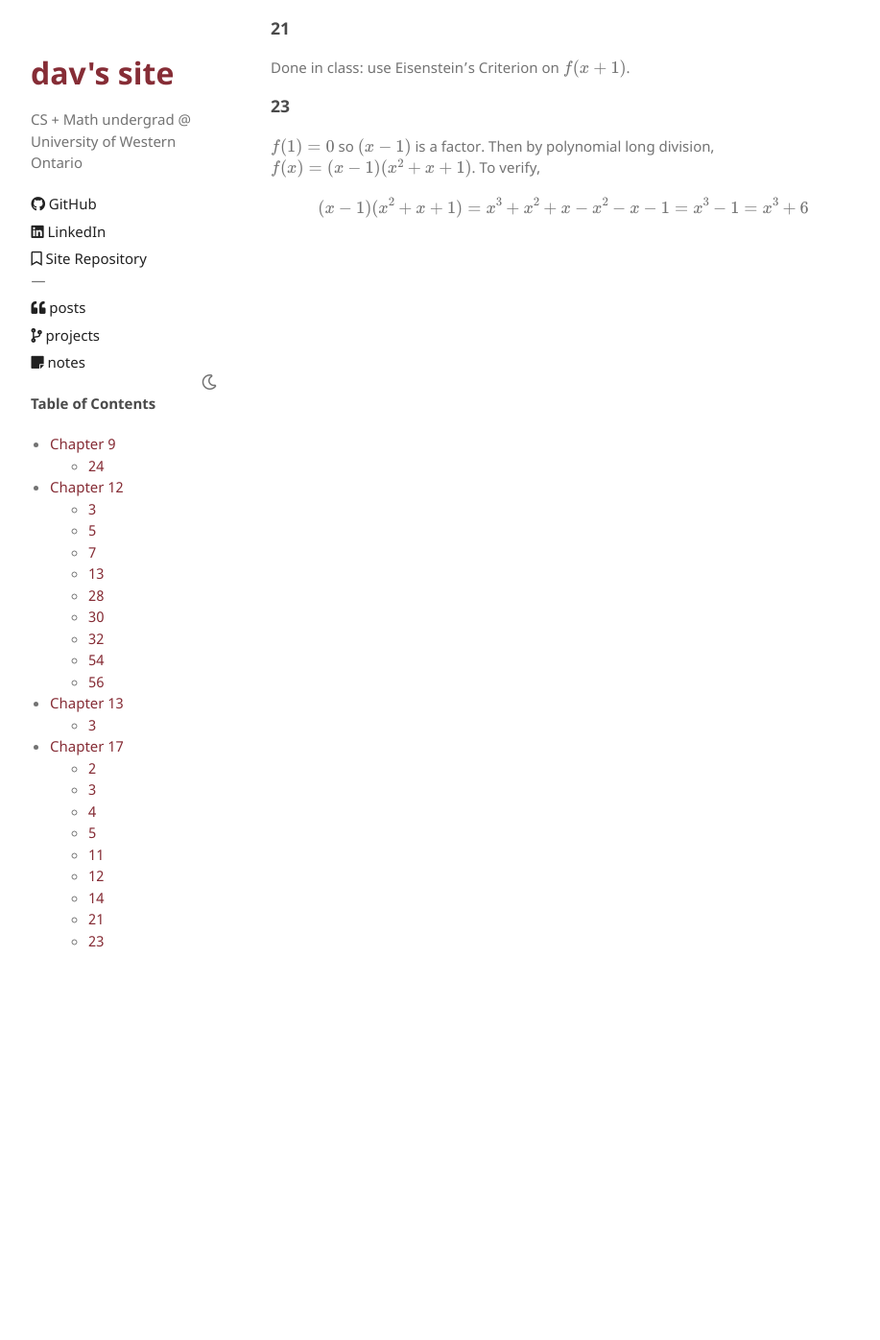
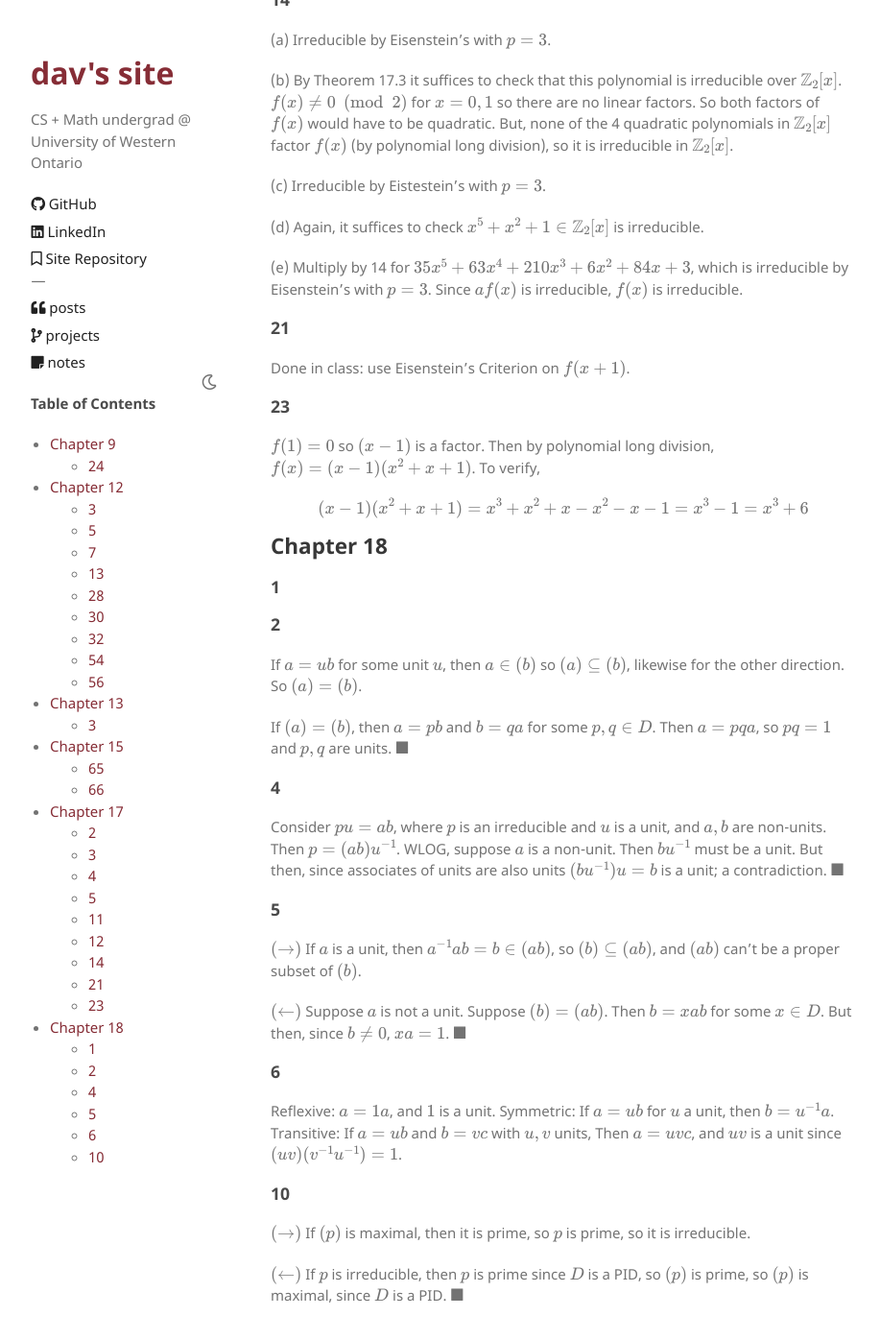
Before and after one commit to davidtranhq/davidtranhq.github.io, a Jekyll site: the page built from notes/abstract-algebra/exercises-gallian.md, in a window 1280 px wide and 1400 px high, scrolled down 3187 px. Shown: the top 1396 px of the window at 96% size, without its empty margins (153-1070 px from the left). Built offline with Jekyll 4.4.1, drawn with Linux system fonts in a browser that asks for light colours; formulas are drawn with MathJax 3; our own code applies the rules of GitHub Pages for plain Markdown files; some of the changed text lies outside the part shown.

```diff
--- a/_config.yml
+++ b/_config.yml
@@ -7,6 +7,9 @@ google_analytics: UA-108144808-1
 include: ['_pages']
 favicon: true
 color-scheme: manual
+markdown: kramdown
+kramdown:
+  parse_block_html: true
 plugins:
   - jekyll-sitemap
   - jekyll-seo-tag
--- a/notes/abstract-algebra/exercises-gallian.md
+++ b/notes/abstract-algebra/exercises-gallian.md
@@ -82,6 +82,23 @@ Let $R$ be a commutative ring such that for $a, b, c \in R$ and $a \neq 0$,
 $ab = ac$ implies $b = c$. Then there are no zero-divisors. For if there were one, say $d$, with
 non-zero $x \in R$ such that $dx = 0$,
 
+## Chapter 15
+
+### 65
+
+Define a ring isomorphism $f: \operatorname{Frac}(\mathbb Z[i]) \to \mathbb Q[i]$ as
+
+$$
+f\left(\frac{a + bi}{c + di}\right) = \frac{ac + bd}{c^2 + d^2} + i\left(\frac{bc - ad}{c^2 + d^2}\right)
+$$
+
+and proceed to show that the isomorphism is structure-preserving.
+
+### 66
+
+Define a ring isomorphism $f: \operatorname{Frac}{F} \to F$ as the identity mapping.
+
+
 ## Chapter 17
 
 ### 2
@@ -147,3 +164,35 @@ $f(1) = 0$ so $(x - 1)$ is a factor. Then by polynomial long division, $f(x) = (
 $$
 (x - 1)(x^2 + x + 1) = x^3 + x^2 + x - x^2 - x - 1 = x^3 - 1 = x^3 + 6
 $$
+
+## Chapter 18
+
+### 1
+
+### 2
+
+If $a = ub$ for some unit $u$, then $a \in (b)$ so $(a) \subseteq (b)$, likewise for the other direction. So $(a) = (b)$.
+
+If $(a) = (b)$, then $a = pb$ and $b = qa$ for some $p, q \in D$. Then $a = pqa$, so $pq = 1$ and $p, q$ are units. $\blacksquare$
+
+### 4
+
+Consider $pu = ab$, where $p$ is an irreducible and $u$ is a unit, and $a, b$ are non-units. Then $p = (ab)u^{-1}$. WLOG, suppose $a$ is a non-unit. Then $bu^{-1}$ must be a unit. But then, since associates of units are also units $(bu^{-1})u = b$ is a unit; a contradiction. $\blacksquare$
+
+### 5
+
+$(\rightarrow)$ If $a$ is a unit, then $a^{-1}ab = b \in (ab)$, so $(b) \subseteq (ab)$, and $(ab)$ can't be a proper subset of $(b)$.
+
+$(\leftarrow)$ Suppose $a$ is not a unit. Suppose $(b) = (ab)$. Then $b = xab$ for some $x \in D$. But then, since $b \neq 0$, $xa = 1$. $\blacksquare$
+
+### 6
+
+Reflexive: $a = 1a$, and $1$ is a unit.
+Symmetric: If $a = ub$ for $u$ a unit, then $b = u^{-1}a$.
+Transitive: If $a = ub$ and $b = vc$ with $u, v$ units, Then $a = uvc$, and $uv$ is a unit since $(uv)(v^{-1}u^{-1}) = 1$.
+
+### 10
+
+$(\rightarrow)$ If $(p)$ is maximal, then it is prime, so $p$ is prime, so it is irreducible.
+
+$(\leftarrow)$ If $p$ is irreducible, then $p$ is prime since $D$ is a PID, so $(p)$ is prime, so $(p)$ is maximal, since $D$ is a PID. $\blacksquare$
```
Also changed, not shown: _pages/posts.md (+51 -52 lines), _posts/2021-04-12-google-foobar.md (+1 -0 lines), notes/group-theory/groups.md (added, +79 -0 lines), notes/group-theory/index.md (added, +7 -0 lines), notes/index.md (+1 -0 lines), notes/spectral-geometry/notes.md (added, +67 -0 lines), problems/battleship.md (added, +66 -0 lines), problems/index.md (added, +12 -0 lines), problems/minimum-distance-between-random-points.md (added, +22 -0 lines), 2 other files.
